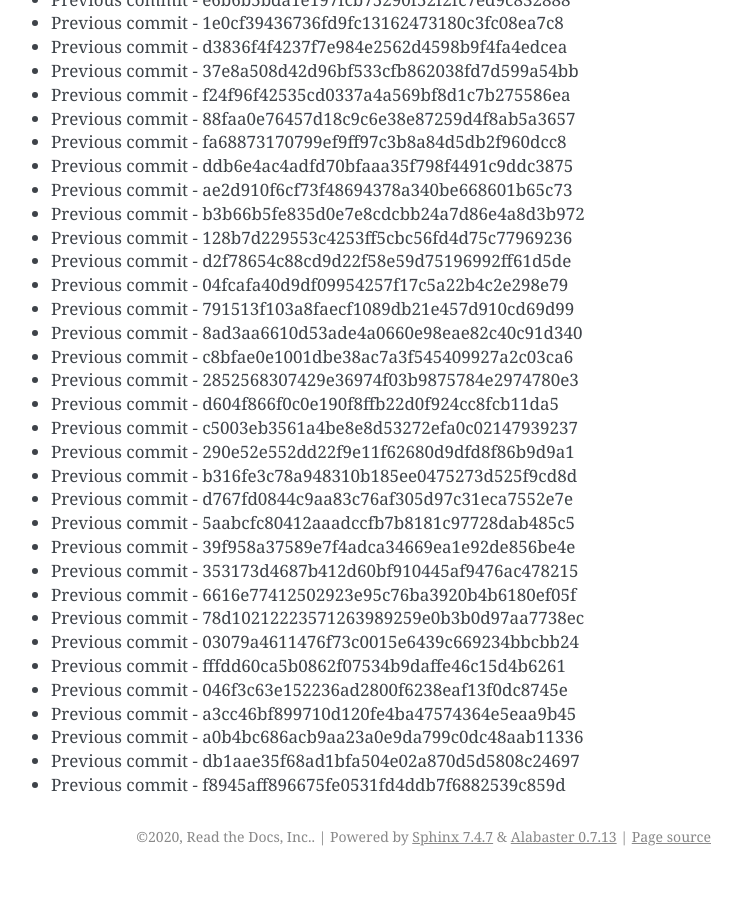
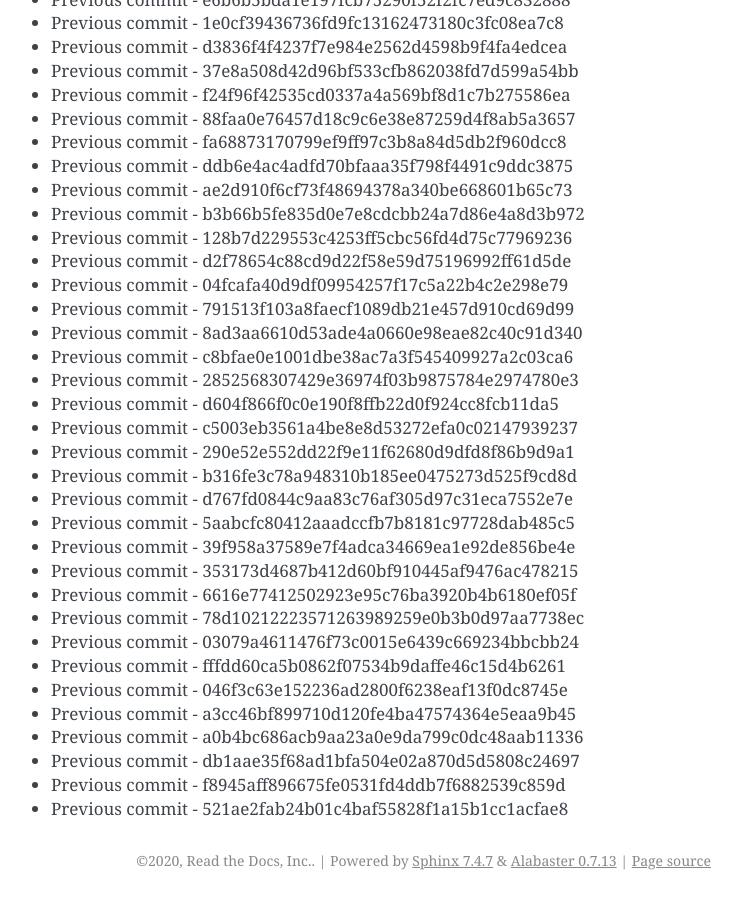
Before and after one commit to readthedocs/rtd-git-stresstest, a Sphinx documentation site: the page built from docs/updates.rst, in a window 1280 px wide and 900 px high, scrolled down 39183 px. Shown: the whole window, without its empty margins (399-1141 px from the left). Built offline with Sphinx 7.4.7, drawn with Linux system fonts in a browser that asks for light colours; before the commit the page ends 40059 px from its top, so only the background shows below that.

Commit message:
Generating commit from previous: 521ae2fab24b01c4baf55828f1a15b1cc1acfae8

```diff
--- a/docs/updates.rst
+++ b/docs/updates.rst
@@ -1678,3 +1678,4 @@ It can be tested for any performance characteristics.
 * Previous commit - a0b4bc686acb9aa23a0e9da799c0dc48aab11336
 * Previous commit - db1aae35f68ad1bfa504e02a870d5d5808c24697
 * Previous commit - f8945aff896675fe0531fd4ddb7f6882539c859d
+* Previous commit - 521ae2fab24b01c4baf55828f1a15b1cc1acfae8
```
